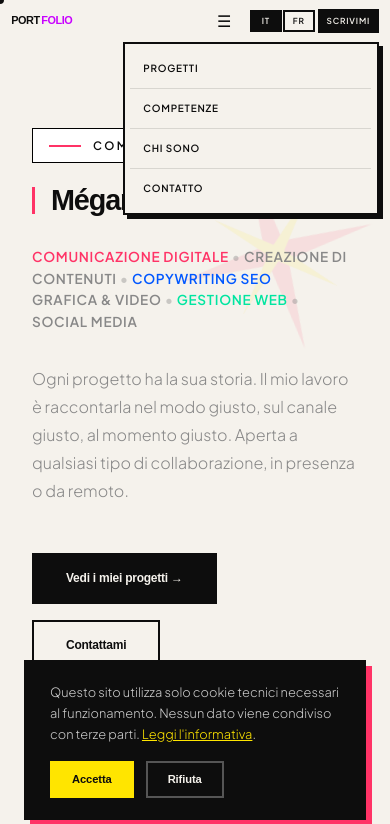
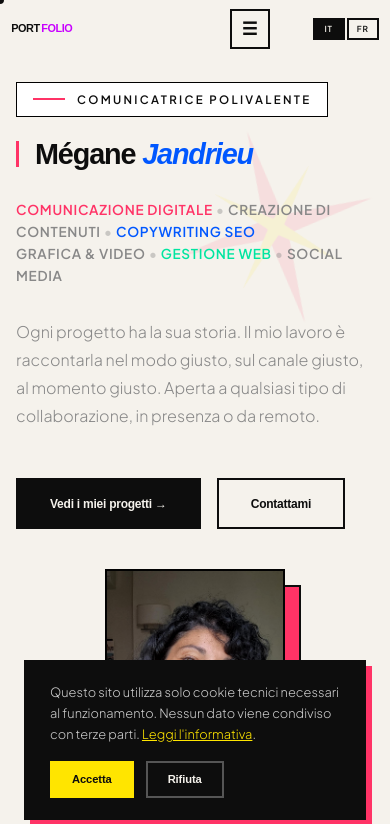
Before and after one commit to jandrieumegane-hash/Megane-Jandrieu, a React (Vite) app: page / in a window 390 px wide. Shown: the top 824 px of the page. Built offline with nearby package versions, Linux system fonts and the light colour scheme; a web font is replaced by a local one.

Commit message:
Améliore le responsive mobile, le menu burger et les aperçus projets

```diff
--- a/src/mobileMenu.ts
+++ b/src/mobileMenu.ts
@@ -1,4 +1,113 @@
-const MOBILE_QUERY = '(max-width: 600px)'
+const MOBILE_QUERY = '(max-width: 900px)'
+const STYLE_ID = 'responsive-portfolio-overrides'
+
+function addResponsiveStyles() {
+  if (document.getElementById(STYLE_ID)) return
+
+  const style = document.createElement('style')
+  style.id = STYLE_ID
+  style.textContent = `
+    /* Responsive navigation */
+    nav { position: fixed !important; }
+    .mobile-menu-toggle {
+      display: none;
+      align-items: center;
+      justify-content: center;
+      width: 2.5rem;
+      height: 2.5rem;
+      padding: 0;
+      border: 2px solid var(--ink);
+      background: var(--bg);
+      color: var(--ink);
+      font: 700 1.1rem/1 var(--font-body);
+      cursor: pointer;
+      z-index: 3;
+    }
+    .mobile-menu-icon { display: block; transition: transform .2s ease; }
+    .mobile-menu-toggle[aria-expanded="true"] .mobile-menu-icon { transform: rotate(90deg); }
+    .mobile-nav-panel { z-index: 2; }
+
+    /* Project previews stay readable instead of filling the viewport */
+    .proj-expanded > div:first-child > div:first-child {
+      min-width: 0;
+      max-height: 320px;
+      overflow: hidden;
+    }
+    .proj-expanded > div:first-child > div:first-child img {
+      width: 100% !important;
+      height: 320px !important;
+      min-height: 0 !important;
+      object-fit: cover !important;
+      object-position: center;
+    }
+    .proj-expanded video { max-height: 560px; object-fit: contain; background: #111; }
+    .proj-expanded img { max-width: 100%; }
+
+    @media (max-width: 900px) {
+      nav { padding: .7rem 1rem !important; }
+      nav .mobile-menu-toggle { display: inline-flex !important; }
+      nav .mobile-nav-links {
+        display: none !important;
+        position: absolute !important;
+        top: calc(100% + .5rem) !important;
+        right: 1rem !important;
+        width: min(19rem, calc(100vw - 2rem)) !important;
+        flex-direction: column !important;
+        gap: 0 !important;
+        padding: .35rem !important;
+        background: var(--bg) !important;
+        border: 2px solid var(--ink) !important;
+        box-shadow: 5px 5px 0 var(--ink);
+      }
+      nav .mobile-nav-links.is-open { display: flex !important; }
+      nav .mobile-nav-links a {
+        display: flex !important;
+        width: 100% !important;
+        padding: .9rem .8rem !important;
+        border-bottom: 1px solid var(--border);
+        font-size: .68rem !important;
+      }
+      nav .mobile-nav-links a:last-child { border-bottom: 0; }
+      nav > div:last-child { gap: .25rem !important; }
+      nav > div:last-child > a { padding: .45rem .65rem !important; font-size: .58rem !important; }
+
+      #hero > div { grid-template-columns: 1fr !important; gap: 2.5rem !important; }
+      #hero > div > div:last-child { justify-self: center; max-width: 220px !important; }
+      #projets, #skills, #apropos { padding: 4rem 1.25rem !important; }
+      #projets .proj-row-header { grid-template-columns: 2rem minmax(0, 1fr) auto !important; gap: .75rem !important; }
+      #projets .proj-cat, #projets .proj-year { display: none !important; }
+      .proj-expanded > div:first-child { grid-template-columns: 1fr !important; }
+      .proj-expanded > div:first-child > div:first-child {
+        max-height: 190px !important;
+        border-right: 0 !important;
+        border-bottom: 2px solid var(--ink);
+      }
+      .proj-expanded > div:first-child > div:first-child img { height: 190px !important; }
+      .proj-expanded > div:first-child > div:last-child { min-width: 0; }
+      .proj-expanded > div:first-child > div:last-child > div:first-child { grid-template-columns: 1fr !important; }
+      .proj-expanded > div:first-child > div:last-child > div:first-child > div { border-right: 0 !important; }
+      #apropos > div { grid-template-columns: 1fr !important; gap: 3rem !important; }
+      #apropos > div > div:first-child { max-width: 190px !important; justify-self: center; }
+    }
+
+    @media (max-width: 600px) {
+      nav { padding: .55rem .7rem !important; }
+      nav > .nav-logo { max-width: 45vw; font-size: .68rem !important; }
+      nav > div:last-child > button { min-width: 2rem; padding: .3rem .35rem !important; }
+      nav > div:last-child > a { display: none !important; }
+      nav .mobile-nav-links { right: .7rem !important; width: calc(100vw - 1.4rem) !important; }
+      #hero { padding: 5rem 1rem 3rem !important; }
+      #projets, #skills, #apropos, #contact { padding-left: 1rem !important; padding-right: 1rem !important; }
+      .proj-expanded > div:first-child > div:first-child { max-height: 150px !important; }
+      .proj-expanded > div:first-child > div:first-child img { height: 150px !important; }
+      .proj-expanded [style*="repeat(auto-fill"] { grid-template-columns: repeat(2, minmax(0, 1fr)) !important; gap: 2px !important; }
+      .proj-expanded [style*="repeat(auto-fill"] a { aspect-ratio: 1 / 1 !important; }
+      .proj-expanded [style*="repeat(auto-fill"] img { height: 100% !important; object-fit: cover !important; }
+      .proj-expanded video { max-height: 220px; }
+    }
+  `
+  document.head.appendChild(style)
+}
 
 function setupMobileMenu() {
   const nav = document.querySelector('nav')
@@ -7,24 +116,24 @@ function setupMobileMenu() {
   const navLinks = nav.children[1]
   if (!(navLinks instanceof HTMLElement)) return
 
-  const links = Array.from(navLinks.querySelectorAll('a'))
+  const links = Array.from(navLinks.querySelectorAll<HTMLAnchorElement>('a'))
   if (!links.length) return
 
+  addResponsiveStyles()
   navLinks.classList.add('mobile-nav-links', 'mobile-nav-panel')
+  navLinks.id = 'mobile-navigation'
 
   let toggle = nav.querySelector<HTMLButtonElement>('.mobile-menu-toggle')
   if (!toggle) {
     toggle = document.createElement('button')
     toggle.type = 'button'
     toggle.className = 'clickable mobile-menu-toggle'
-    toggle.setAttribute('aria-controls', 'mobile-navigation')
+    toggle.setAttribute('aria-controls', navLinks.id)
     toggle.setAttribute('aria-expanded', 'false')
     toggle.setAttribute('aria-label', 'Ouvrir le menu')
-    toggle.innerHTML = '<span aria-hidden="true">☰</span>'
+    toggle.innerHTML = '<span class="mobile-menu-icon" aria-hidden="true">☰</span>'
     nav.insertBefore(toggle, navLinks)
   }
-
-  navLinks.id = 'mobile-navigation'
 
   if (toggle.dataset.mobileMenuReady === 'true') return
   toggle.dataset.mobileMenuReady = 'true'
@@ -44,24 +153,17 @@ function setupMobileMenu() {
   toggle.addEventListener('click', (event) => {
     if (!window.matchMedia(MOBILE_QUERY).matches) return
     event.preventDefault()
+    event.stopPropagation()
     navLinks.classList.contains('is-open') ? closeMenu() : openMenu()
   })
 
-  links.forEach((link) => {
-    link.addEventListener('click', () => {
-      if (window.matchMedia(MOBILE_QUERY).matches) closeMenu()
-    })
+  links.forEach((link) => link.addEventListener('click', closeMenu))
+  document.addEventListener('click', (event) => {
+    if (window.matchMedia(MOBILE_QUERY).matches && !nav.contains(event.target as Node)) closeMenu()
   })
-
-  document.addEventListener('click', (event) => {
-    if (!window.matchMedia(MOBILE_QUERY).matches) return
-    if (!nav.contains(event.target as Node)) closeMenu()
-  })
-
   document.addEventListener('keydown', (event) => {
     if (event.key === 'Escape') closeMenu()
   })
-
   window.addEventListener('resize', () => {
     if (!window.matchMedia(MOBILE_QUERY).matches) closeMenu()
   })
```
